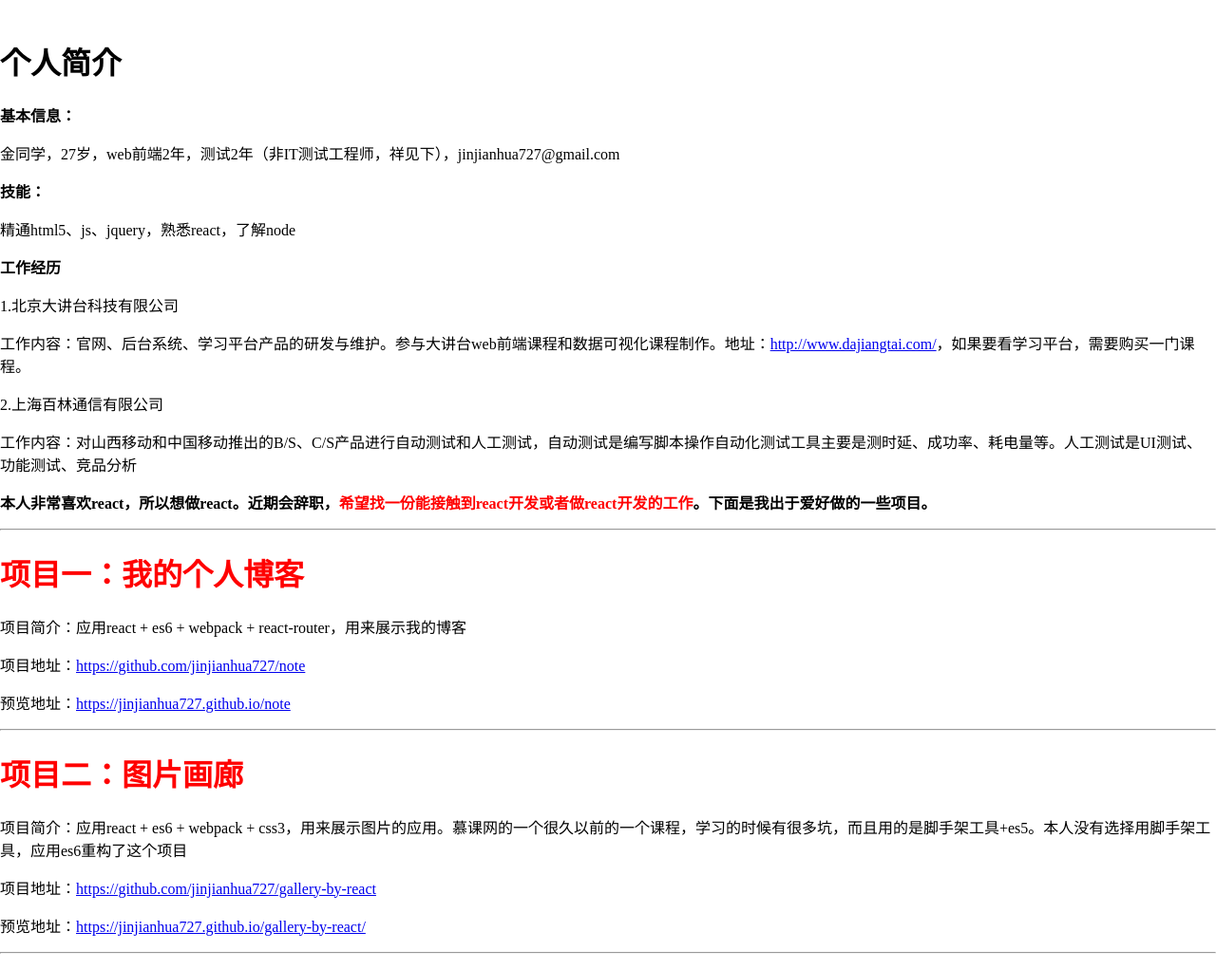
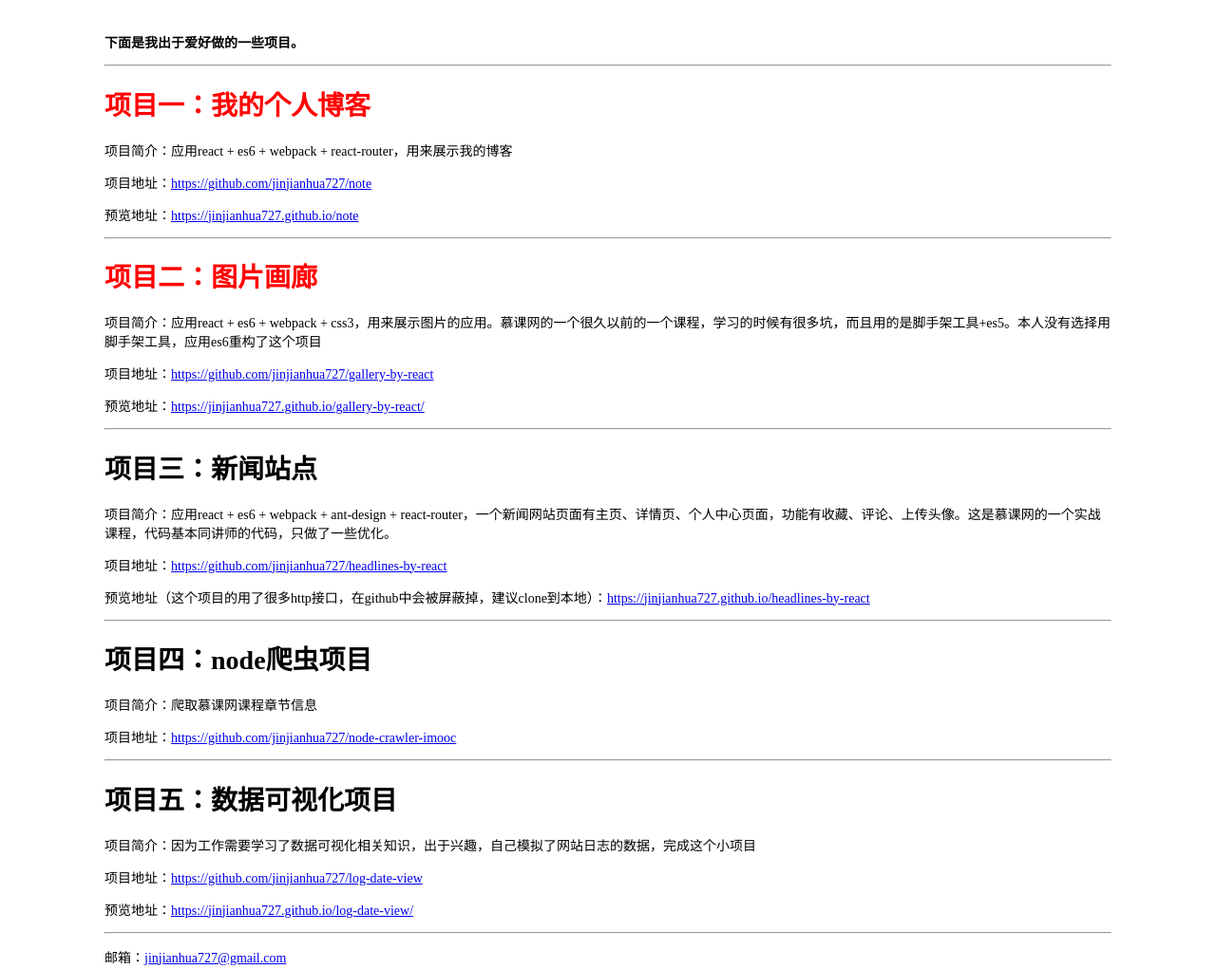
Before and after one commit to jinjianhua727/jinjianhua727.github.com, a plain HTML site: page index.html in a window 1280 px wide. Shown: the top 1021 px of the page at 95% size. Drawn offline with Linux system fonts and the light colour scheme.

Commit message:
更新主页

```diff
--- a/index.html
+++ b/index.html
@@ -2,8 +2,8 @@
 <html lang="en">
 <head>
 	<meta charset="UTF-8">
-	<meta name='viewport' content='width=device-width; initial-scale=1.0'>
-	<title>金同学的微简历</title>
+	<meta name="viewport" content="width=device-width, initial-scale=1.0">
+	<title>金同学的个人主页</title>
 	<style>
 		/* reset --start */
 		html,body{
@@ -11,12 +11,16 @@
 			padding: 0;
 			height: 100%;
 		}
+		body{
+			font-size: 14px;
+		}
 		/* reset --end */
 		.container{
 			width: 1100px;
-			min-width: 100%;
+			max-width: 100%;
 			margin: 0 auto;
-			padding: 20px 0;
+			box-sizing: border-box;
+			padding: 20px;
 		}
 		.important-text{
 			color: #f00;
@@ -25,17 +29,7 @@
 </head>
 <body>
 	<div class="container">
-		<h1>个人简介</h1>
-		<p><b>基本信息：</b></p>
-		<p>金同学，27岁，web前端2年，测试2年（非IT测试工程师，祥见下），jinjianhua727@gmail.com</p>
-		<p><b>技能：</b></p>
-		<p>精通html5、js、jquery，熟悉react，了解node</p>
-		<p><b>工作经历</b></p>
-		<p>1.北京大讲台科技有限公司</p>
-		<p>工作内容：官网、后台系统、学习平台产品的研发与维护。参与大讲台web前端课程和数据可视化课程制作。地址：<a href="http://www.dajiangtai.com/">http://www.dajiangtai.com/</a>，如果要看学习平台，需要购买一门课程。</p>
-		<p>2.上海百林通信有限公司</p>
-		<p>工作内容：对山西移动和中国移动推出的B/S、C/S产品进行自动测试和人工测试，自动测试是编写脚本操作自动化测试工具主要是测时延、成功率、耗电量等。人工测试是UI测试、功能测试、竞品分析</p>
-		<p><b>本人非常喜欢react，所以想做react。近期会辞职，<span class="important-text">希望找一份能接触到react开发或者做react开发的工作</span>。下面是我出于爱好做的一些项目。</b></p>
+		<p><b>下面是我出于爱好做的一些项目。</b></p>
 		<hr>
 		<h1 class="important-text">项目一：我的个人博客</h1>
 		<p>项目简介：应用react + es6 + webpack + react-router，用来展示我的博客</p>
@@ -62,7 +56,7 @@
 		<p>项目地址：<a href="https://github.com/jinjianhua727/log-date-view">https://github.com/jinjianhua727/log-date-view</a></p>
 		<p>预览地址：<a href="https://jinjianhua727.github.io/log-date-view/">https://jinjianhua727.github.io/log-date-view/</a></p>
 		<hr>
-		<p><b>谢谢</b></p>
+		<p>邮箱：<a href="mailto:jinjianhua727@gmail.com">jinjianhua727@gmail.com</a></p>
 	</div>
 </body>
 </html>
```
